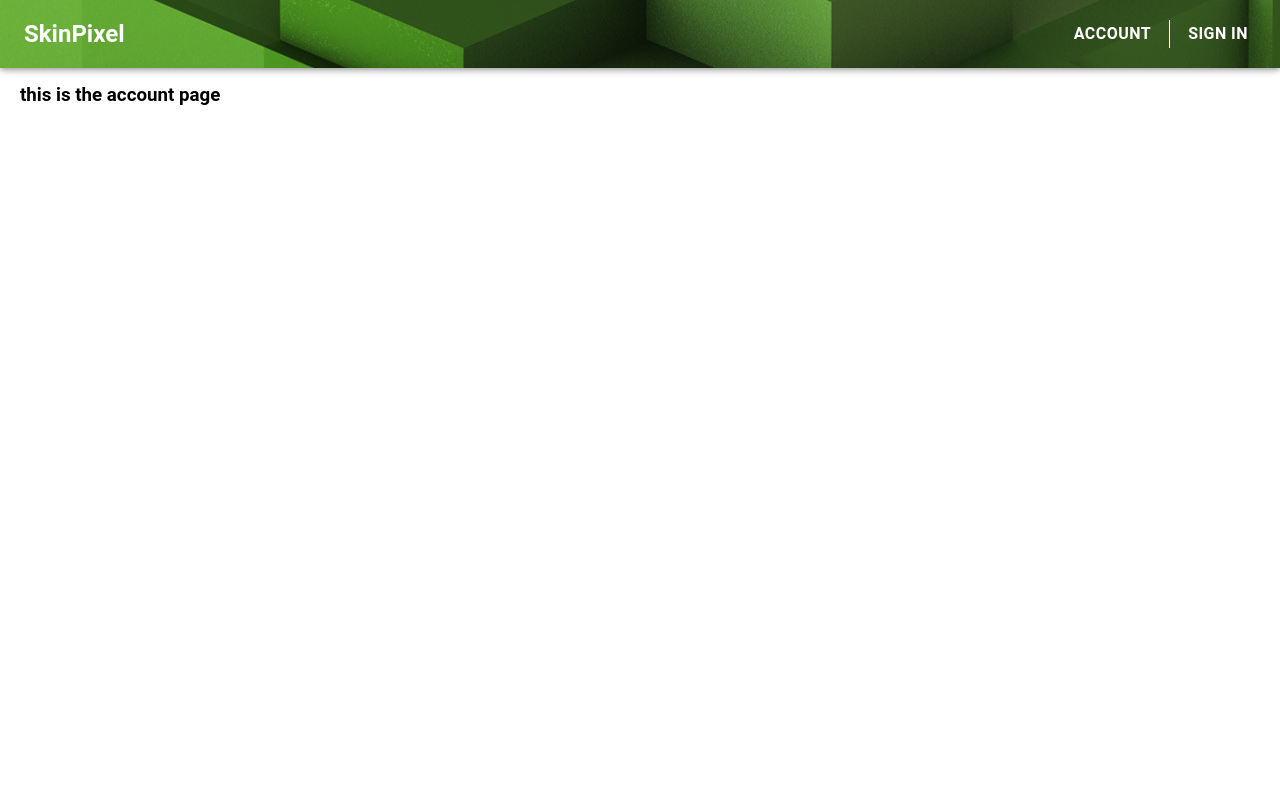
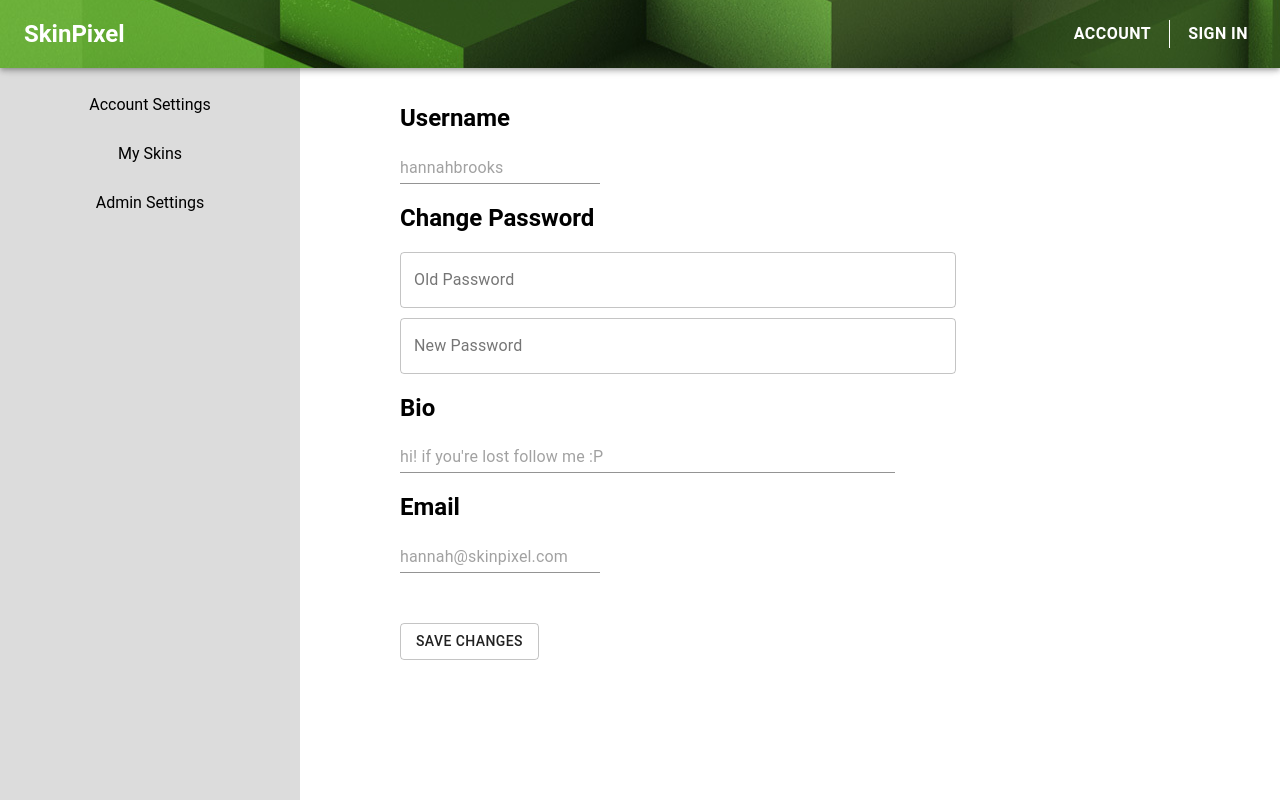
Before and after one commit to americobarros/SkinPixel, a React (Create React App) app in the folder frontend/: page /account in a window 1280 px wide. Built offline with nearby package versions, Linux system fonts and the light colour scheme.

Commit message:
added account page

```diff
--- a/frontend/src/components/Header.js
+++ b/frontend/src/components/Header.js
@@ -1,4 +1,4 @@
-import React, { useState } from 'react';
+import { Fragment, useState } from 'react';
 import { Link } from "react-router-dom";
 
 import PropTypes from 'prop-types';
@@ -27,7 +27,7 @@
 
 export default function Header(props) {
   const [loggedIn, setLoggedIn] = useState(false);
-  const [open, setOpen] = React.useState(false);
+  const [open, setOpen] = useState(false);
 
   const handleClickOpen = () => {
     setOpen(true);
@@ -38,7 +38,7 @@
   };
 
   return (
-      <React.Fragment>
+      <Fragment>
         <SignInModal open={open} handleClose={handleClose} />
         <HideOnScroll {...props}>
           <AppBar className="AppBarStyle">
@@ -62,7 +62,7 @@
           </AppBar>
         </HideOnScroll>
         <Toolbar />
-      </React.Fragment>
+      </Fragment>
   );
 }
 
--- a/frontend/src/index.css
+++ b/frontend/src/index.css
@@ -16,3 +16,8 @@
   margin: 20px;
   display: block;
 }
+
+#skinsDisplay {
+  display: flex;
+  flex-flow: wrap;
+}
--- a/frontend/src/views/Account.css
+++ b/frontend/src/views/Account.css
@@ -0,0 +1,43 @@
+.drawer {
+    width: 300px;
+    background-color: gainsboro;
+    height: 100%;
+    position: absolute;
+    top: 0;
+    left: 0;
+}
+
+.listItem {
+    text-align: center;
+    padding: 15px;
+    cursor: pointer;
+}
+
+.listItem:hover {
+    background-color: rgba(0,0,0,0.2);
+    color: white;
+    transition-duration: 0.2s;
+}
+
+#main {
+    position: absolute;
+    left: 300px;
+    padding-left: 100px;
+}
+
+.mediumInput {
+    width: 200px;
+}
+
+.fullInput {
+    width: 495px;
+}
+
+#saveChanges {
+    margin-top: 50px;
+}
+
+.deleteUser {
+    display: flex;
+    justify-content: space-between;
+}
--- a/frontend/src/views/Account.js
+++ b/frontend/src/views/Account.js
@@ -1,7 +1,68 @@
+import { useState } from 'react';
+import { Link } from "react-router-dom";
+
+import Input from '@material-ui/core/Input';
+import TextField from '@material-ui/core/TextField';
+import Button from '@material-ui/core/Button';
+import DeleteIcon from '@material-ui/icons/Delete';
+
+import SkinCard from '../components/SkinCard';
+
+import './Account.css';
+
 export default function Account() {
+    const [drawerItem, setDrawerItem] = useState("Account Settings");
+
+    function handleDeleteUser(e) {
+        console.log(e.target.value)
+    }
+
     return (
-        <h3>
-            this is the account page
-        </h3>
+        <div>
+            <div className="drawer">
+                <div style={{ marginTop: '80px' }} scroll="no">
+                    {["Account Settings", "My Skins", "Admin Settings"].map((item, idx) =>
+                        <div className="listItem" id={idx} onClick={() => setDrawerItem(item)}>
+                            {item}
+                        </div>
+                    )}
+                </div>
+            </div>
+            <div id="main">
+                {drawerItem === "Account Settings" && (
+                    <>
+                        <h2>Username</h2>
+                        <Input className="mediumInput" placeholder="hannahbrooks" />
+                        <h2>Change Password</h2>
+                        <TextField className="TextFieldStyle" label="Old Password" variant="outlined" style={{ marginBottom: '10px' }} />
+                        <TextField className="TextFieldStyle" label="New Password" variant="outlined" />
+                        <h2>Bio</h2>
+                        <Input className="fullInput" multiline placeholder="hi! if you're lost follow me :P" />
+                        <h2>Email</h2>
+                        <Input className="mediumInput" placeholder="hannah@skinpixel.com" />
+                        <div><Button id="saveChanges" variant="outlined">Save Changes</Button></div>
+                    </>
+                )}
+
+                {drawerItem === "My Skins" && (
+                    <div id="skinsDisplay">
+                        {[1,2,3].map((_, idx) => <Link key={`link-${idx}`} to={`/skin/${idx}`}><SkinCard key={`skinCard-${idx}`}/></Link> )}
+                    </div>
+                )}
+
+                {drawerItem === "Admin Settings" && (
+                    <>
+                        <h2>Remove Users</h2>
+                        <div>
+                            {["hannahbrooks", "americobarros", "ianchan", "penguin"].map((item, idx) =>
+                                <div className="deleteUser" id={idx} onClick={handleDeleteUser}>
+                                    {item} <DeleteIcon style={{ cursor: 'pointer' }} />
+                                </div>
+                            )}
+                        </div>
+                    </>
+                )}
+            </div>
+        </div>
     );
 }
--- a/frontend/src/views/Landing.css
+++ b/frontend/src/views/Landing.css
@@ -14,8 +14,3 @@
 .icon {
     margin-left: 10px;
 }
-
-#skinsDisplay {
-    display: flex;
-    flex-flow: wrap;
-}
```
